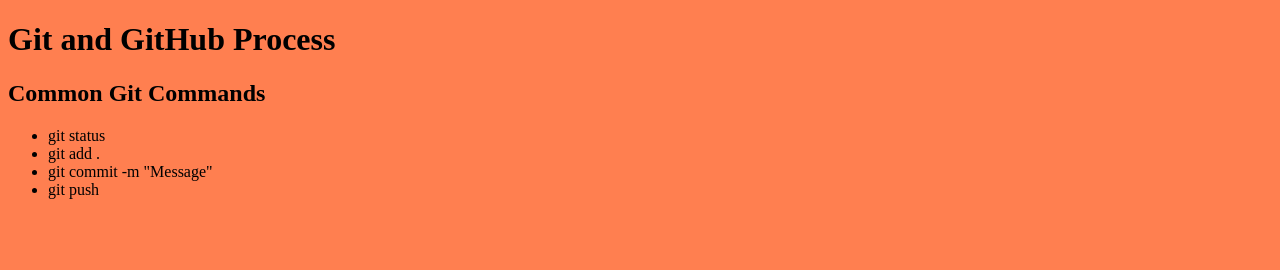
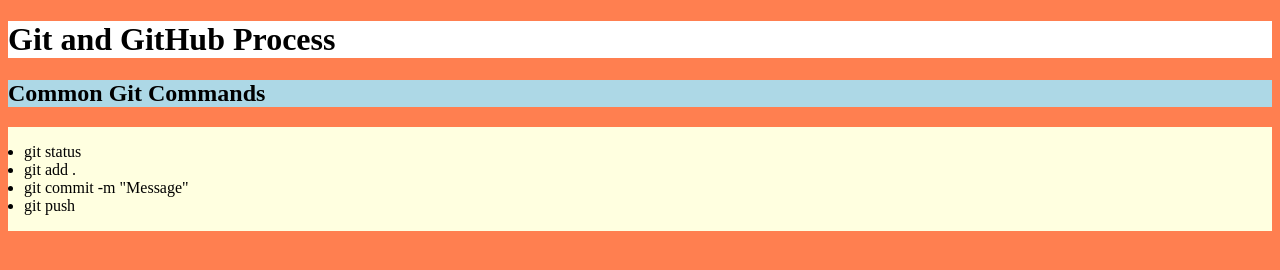
Before and after one commit to zsand-s526-source/gitgithubprocess, a plain HTML site: page index.html in a window 1280 px wide. Drawn offline with Linux system fonts and the light colour scheme.

Commit message:
Updated styles.css ul

```diff
--- a/styles.css
+++ b/styles.css
@@ -1,3 +1,16 @@
 body{
     background-color: coral;
 }
+h1
+{
+    background-color: white;
+}
+h2
+{
+    background-color: lightblue;
+}
+ul
+{
+    padding: 1rem;
+    background-color: lightyellow;
+}
```
